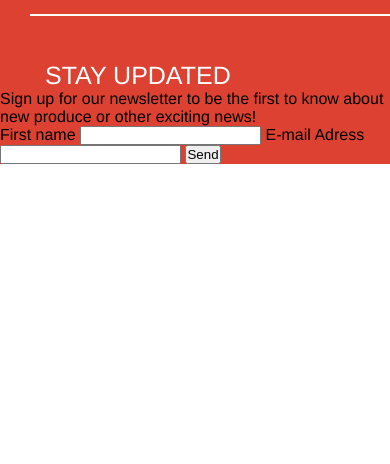
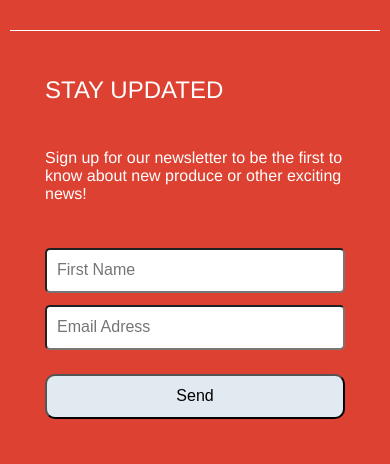
Before and after one commit to HeddaJohnsen2/Fram-Website-, a plain HTML site: page test.html in a window 390 px wide. Shown: the part 4165-4629 px from the top of the page. Before the commit the page ends 4329 px from the top, so only its background shows below. Drawn offline with nearby package versions, Linux system fonts and the light colour scheme; a web font is replaced by a local one.

Commit message:
fixed layout form
fixed the layout for the form for both mobile and laptop

```diff
--- a/signUp.css
+++ b/signUp.css
@@ -1,37 +1,68 @@
 .page5 {
   width: 100%;
   background-color: #dc4131;
+  color: #ffffff;
+  overflow: hidden;
 }
 .page5title {
-  padding-top: 32px;
-  padding-bottom: 32px;
-  padding-left: 30px;
-
+  padding: 32px 45px 45px 45px;
   font-family: "Frank Ruhl Libre", serif;
   font-weight: 100;
-  font-size: 45px;
+  font-size: 48px;
   text-transform: uppercase;
-  color: #ffffff;
 }
 .horizontal-line {
-  width: 95%;
-  height: 2px;
-  margin-left: 30px;
+  height: 1px;
+  margin: 0 10px 0 10px;
   background-color: #ffffff;
   /* plasser i midten */
 }
 .underTitle {
-  padding-top: 45px;
-  padding-left: 45px;
-  font-size: 25px;
+  padding: 45px;
+  font-size: 36px;
   font-weight: 100;
   text-transform: uppercase;
-  color: #ffffff;
 }
-/* label {
+.textPage5 {
+  width: 460px;
+  padding: 0 45px 45px 45px;
+  font-size: 24px;
 }
+form {
+  display: flex;
+  flex-direction: column;
+}
+
 input {
-  width: 100%;
+  width: 460px;
+  margin: 0 45px 12px 45px;
+  height: 45px;
+  padding: 10px;
+  font-size: 16px;
+  border-radius: 5px;
 }
-button {
-} */
+#submitButton {
+  width: 460px;
+  margin: 12px 45px 45px 45px;
+  height: 45px;
+  border-radius: 10px;
+  font-size: 16px;
+  text-align: center;
+  background-color: #e1eaf0;
+}
+
+@media (max-width: 600px) {
+  .underTitle {
+    font-size: 24px;
+  }
+  .textPage5 {
+    width: auto;
+    font-size: 16px;
+  }
+  input {
+    width: auto;
+  }
+  #submitButton {
+    width: auto;
+  }
+}
--- a/test.html
+++ b/test.html
@@ -225,11 +225,21 @@
         </p>
 
         <form action="/submit-form" method="post">
-          <label for="firstname">First name</label>
-          <input type="text" id="firstname" name="firstname" required />
-          <label for="email">E-mail Adress</label>
-          <input type="email" id="email" name="email" required />
-          <button type="submit">Send</button>
+          <input
+            type="text"
+            id="firstname"
+            name="firstname"
+            placeholder="First Name"
+            required
+          />
+          <input
+            type="email"
+            id="email"
+            name="email"
+            placeholder="Email Adress"
+            required
+          />
+          <button id="submitButton" type="submit">Send</button>
         </form>
         <!-- trenger label her for best assesibility -->
       </section>
```
